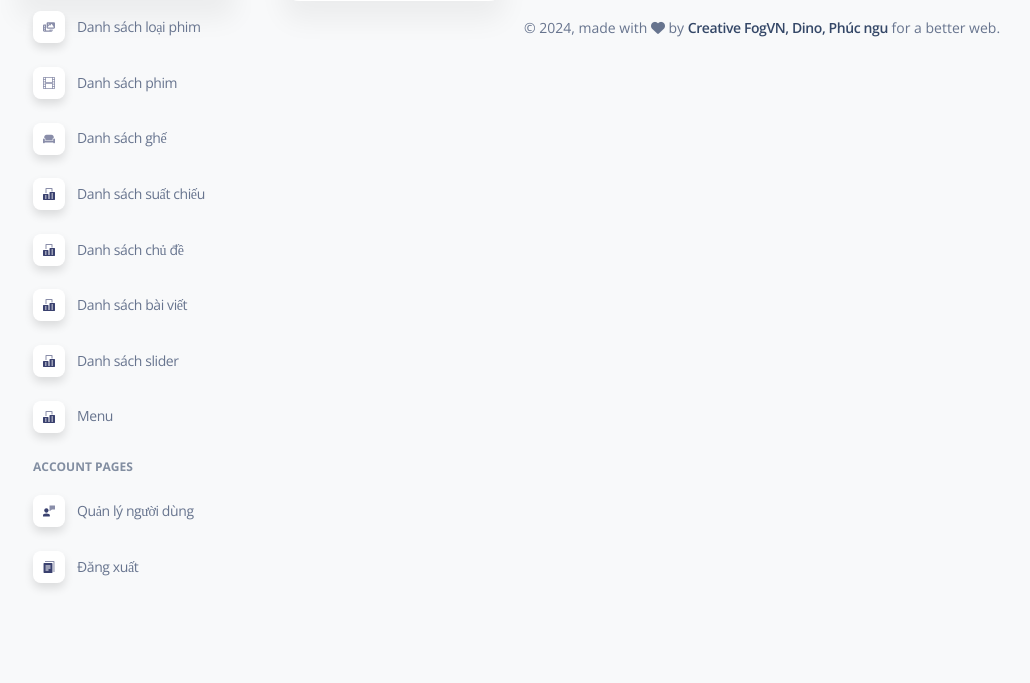
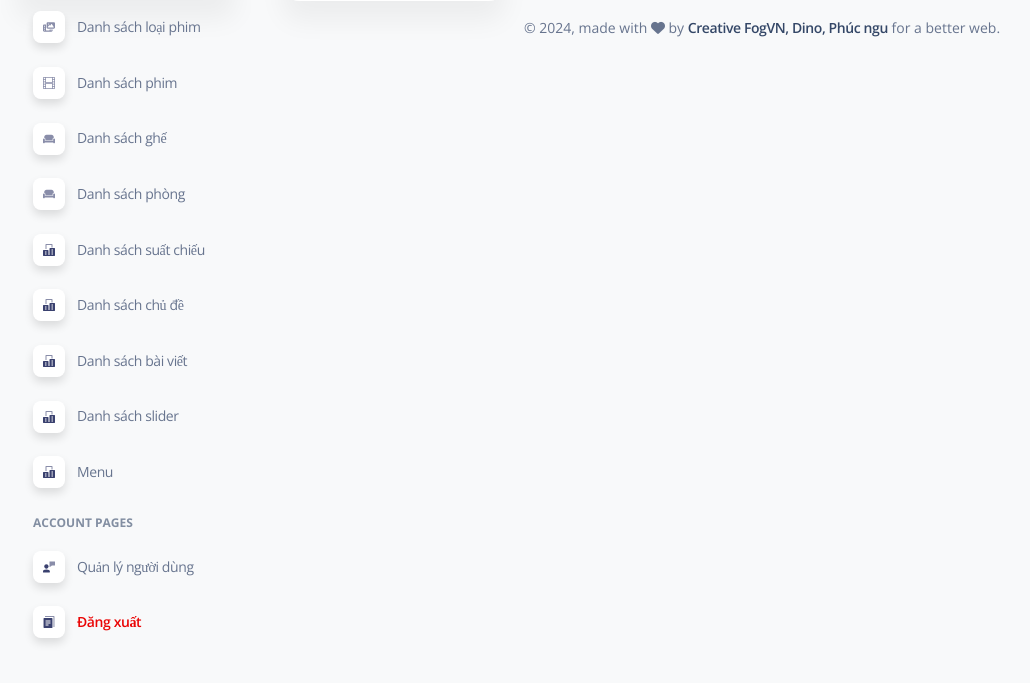
Before and after one commit to nguyenduydan/Website_BanVeXemPhim, a PHP site: page /admin/index.php in a window 1280 px wide. Shown: the part 168-851 px from the top of the page, without its empty margins (15-1045 px from the left). Run offline with PHP 8.4, Linux system fonts and the light colour scheme; some libraries are stand-ins or nearby versions; some web fonts are replaced.

Commit message:
thêm menu - 22/10/2024

```diff
--- a/admin/includes/navbar.php
+++ b/admin/includes/navbar.php
@@ -9,12 +9,14 @@ $current_page_name = end($path_parts); // Lấy phần cuối cùng của đư
 $page_names = [
     'index' => 'Dashboard',
     'categories-list' => 'Categories List',
+    'categories-add' => 'Categories Add',
     'film-list' => 'Film List',
 ];
 
 // Ánh xạ trang cha cho từng trang
 $parent_pages = [
     'categories-list' => 'Dashboard', // Trang cha của categories-list
+    'categories-add' => 'categories-list',
     'film-list' => 'Categories List', // Trang cha của film-list
 ];
 
--- a/admin/includes/sidebar.php
+++ b/admin/includes/sidebar.php
@@ -42,9 +42,9 @@
                 </a>
             </li>
             <li class="nav-item">
-                <a class="nav-link <?php if ($current_page === "categories-list.php" || $current_page === "categories-add.php") {
+                <a class="nav-link <?php if ($current_page === "categories.php" || $current_page === "categories-add.php") {
                                         echo "active";
-                                    } ?>" href="../admin/categories-list.php" data-class="bg-white">
+                                    } ?>" href="../admin/categories.php" data-class="bg-white">
                     <div
                         class="icon icon-shape icon-sm shadow border-radius-md bg-white text-center me-2 d-flex align-items-center justify-content-center">
                         <svg width="12px" height="12px" viewBox="0 0 640 512" version="1.1"
@@ -66,9 +66,9 @@
                 </a>
             </li>
             <li class="nav-item">
-                <a class="nav-link <?php if ($current_page === "film-list.php" || $current_page === "film-add.php") {
+                <a class="nav-link <?php if ($current_page === "film.php" || $current_page === "film-add.php") {
                                         echo "active";
-                                    } ?>" href="../admin/film-list.php" data-class="bg-white">
+                                    } ?>" href="../admin/film.php" data-class="bg-white">
                     <div
                         class="icon icon-shape icon-sm shadow border-radius-md bg-white text-center me-2 d-flex align-items-center justify-content-center">
                         <svg width="12px" height="12px" viewBox="0 0 16 16" version="1.1"
@@ -90,9 +90,9 @@
                 </a>
             </li>
             <li class="nav-item">
-                <a class="nav-link <?php if ($current_page === "chair-list.php" || $current_page === "chair-add.php") {
+                <a class="nav-link <?php if ($current_page === "chair.php" || $current_page === "chair-add.php") {
                                         echo "active";
-                                    } ?>" href="../admin/chair-list.php" data-class="bg-white">
+                                    } ?>" href="../admin/chair.php" data-class="bg-white">
                     <div
                         class="icon icon-shape icon-sm shadow border-radius-md bg-white text-center me-2 d-flex align-items-center justify-content-center">
                         <svg width="12px" height="12px" viewBox="0 0 640 512" version="1.1"
@@ -115,9 +115,34 @@
                 </a>
             </li>
             <li class="nav-item">
-                <a class="nav-link <?php if ($current_page === "timeshow-list.php" || $current_page === "timeshow-add.php") {
+                <a class="nav-link <?php if ($current_page === "room.php" || $current_page === "room-add.php") {
                                         echo "active";
-                                    } ?>" href="../admin/timeshow-list.php" data-class="bg-white">
+                                    } ?>" href="../admin/room.php" data-class="bg-white">
+                    <div
+                        class="icon icon-shape icon-sm shadow border-radius-md bg-white text-center me-2 d-flex align-items-center justify-content-center">
+                        <svg width="12px" height="12px" viewBox="0 0 640 512" version="1.1"
+                            xmlns="http://www.w3.org/2000/svg" xmlns:xlink="http://www.w3.org/1999/xlink">
+                            <title>office</title>
+                            <g stroke="none" stroke-width="1" fill="none" fill-rule="evenodd">
+                                <g transform="translate(-1869.000000, -293.000000)" fill="#FFFFFF" fill-rule="nonzero">
+                                    <g transform="translate(1716.000000, 291.000000)">
+                                        <g id="office" transform="translate(153.000000, 2.000000)">
+                                            <path class="color-background opacity-6"
+                                                d="M64 160C64 89.3 121.3 32 192 32l256 0c70.7 0 128 57.3 128 128l0 33.6c-36.5 7.4-64 39.7-64 78.4l0 48-384 0 0-48c0-38.7-27.5-71-64-78.4L64 160zM544 272c0-20.9 13.4-38.7 32-45.3c5-1.8 10.4-2.7 16-2.7c26.5 0 48 21.5 48 48l0 176c0 17.7-14.3 32-32 32l-32 0c-17.7 0-32-14.3-32-32L96 448c0 17.7-14.3 32-32 32l-32 0c-17.7 0-32-14.3-32-32L0 272c0-26.5 21.5-48 48-48c5.6 0 11 1 16 2.7c18.6 6.6 32 24.4 32 45.3l0 48 0 32 32 0 384 0 32 0 0-32 0-48z">
+                                            </path>
+                                        </g>
+                                    </g>
+                                </g>
+                            </g>
+                        </svg>
+                    </div>
+                    <span class="nav-link-text ms-1">Danh sách phòng</span>
+                </a>
+            </li>
+            <li class="nav-item">
+                <a class="nav-link <?php if ($current_page === "timeshow.php" || $current_page === "timeshow-add.php") {
+                                        echo "active";
+                                    } ?>" href="../admin/timeshow.php" data-class="bg-white">
                     <div
                         class="icon icon-shape icon-sm shadow border-radius-md bg-white text-center me-2 d-flex align-items-center justify-content-center">
                         <svg width="12px" height="12px" viewBox="0 0 42 42" version="1.1"
@@ -143,9 +168,9 @@
                 </a>
             </li>
             <li class="nav-item">
-                <a class="nav-link <?php if ($current_page === "topic-list.php" || $current_page === "topic-add.php") {
+                <a class="nav-link <?php if ($current_page === "topic.php" || $current_page === "topic-add.php") {
                                         echo "active";
-                                    } ?>" href="../admin/topic-list.php" data-class="bg-white">
+                                    } ?>" href="../admin/topic.php" data-class="bg-white">
                     <div
                         class="icon icon-shape icon-sm shadow border-radius-md bg-white text-center me-2 d-flex align-items-center justify-content-center">
                         <svg width="12px" height="12px" viewBox="0 0 42 42" version="1.1"
@@ -171,9 +196,9 @@
                 </a>
             </li>
             <li class="nav-item">
-                <a class="nav-link <?php if ($current_page === "content-list.php" || $current_page === "content-add.php") {
+                <a class="nav-link <?php if ($current_page === "content.php" || $current_page === "content-add.php") {
                                         echo "active";
-                                    } ?>" href="../admin/content-list.php" data-class="bg-white">
+                                    } ?>" href="../admin/content.php" data-class="bg-white">
                     <div
                         class="icon icon-shape icon-sm shadow border-radius-md bg-white text-center me-2 d-flex align-items-center justify-content-center">
                         <svg width="12px" height="12px" viewBox="0 0 42 42" version="1.1"
@@ -199,9 +224,9 @@
                 </a>
             </li>
             <li class="nav-item">
-                <a class="nav-link <?php if ($current_page === "slider-list.php" || $current_page === "slider-add.php") {
+                <a class="nav-link <?php if ($current_page === "slider.php" || $current_page === "slider-add.php") {
                                         echo "active";
-                                    } ?>" href="../admin/slider-list.php" data-class="bg-white">
+                                    } ?>" href="../admin/slider.php" data-class="bg-white">
                     <div
                         class="icon icon-shape icon-sm shadow border-radius-md bg-white text-center me-2 d-flex align-items-center justify-content-center">
                         <svg width="12px" height="12px" viewBox="0 0 42 42" version="1.1"
@@ -227,9 +252,9 @@
                 </a>
             </li>
             <li class="nav-item">
-                <a class="nav-link <?php if ($current_page === "menu-list.php" || $current_page === "menu-add.php") {
+                <a class="nav-link <?php if ($current_page === "menu.php" || $current_page === "menu-add.php") {
                                         echo "active";
-                                    } ?>" href="../admin/menu-list.php" data-class="bg-white">
+                                    } ?>" href="../admin/menu.php" data-class="bg-white">
                     <div
                         class="icon icon-shape icon-sm shadow border-radius-md bg-white text-center me-2 d-flex align-items-center justify-content-center">
                         <svg width="12px" height="12px" viewBox="0 0 42 42" version="1.1"
@@ -258,9 +283,9 @@
                 <h6 class="ps-4 ms-2 text-uppercase text-xs font-weight-bolder opacity-6">Account pages</h6>
             </li>
             <li class="nav-item">
-                <a class="nav-link <?php if ($current_page === "user-list.php") {
+                <a class="nav-link <?php if ($current_page === "user.php") {
                                         echo "active";
-                                    } ?>" href="../admin/user-list.php" data-class="bg-white">
+                                    } ?>" href="../admin/user.php" data-class="bg-white">
                     <div
                         class="icon icon-shape icon-sm shadow border-radius-md bg-white text-center me-2 d-flex align-items-center justify-content-center">
                         <svg width="12px" height="12px" viewBox="0 0 46 42" version="1.1"
@@ -311,7 +336,7 @@
                             </g>
                         </svg>
                     </div>
-                    <span class="nav-link-text ms-1">Đăng xuất</span>
+                    <span class="nav-link-text ms-1 text-danger fw-bold">Đăng xuất</span>
                 </a>
             </li>
         </ul>
```
Also changed, not shown: admin/categories.php (renamed from admin/categories-list.php), admin/chair.php (added), admin/content.php (added), admin/film.php (renamed from admin/film-list.php), admin/menu.php (added), admin/room.php (added), admin/slider.php (added), admin/timeshow.php (added), admin/topic.php (added), admin/user.php (renamed from admin/user-list.php).
